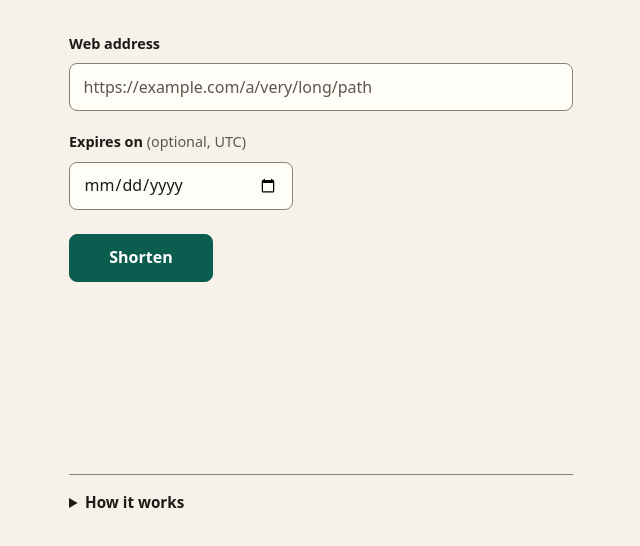
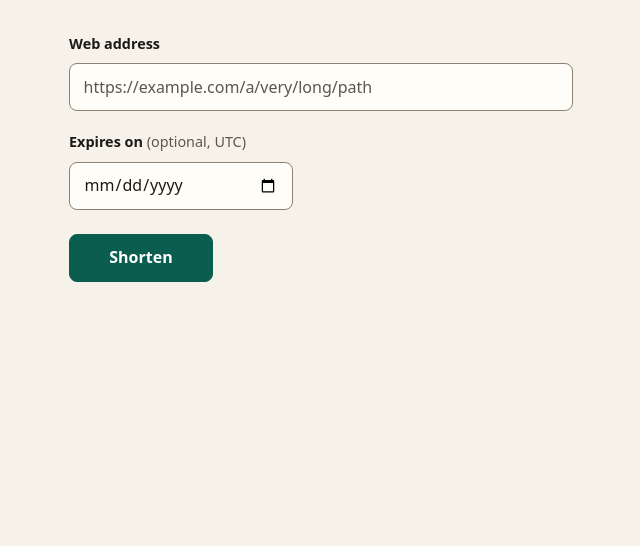
Before and after one commit to Thai2229/URL-Shortener, a website: page public/index.html in a window 1280 px wide. Shown: the part 276-822 px from the top of the page, without its empty margins (319-959 px from the left). After the commit the page ends 800 px from the top, so only its background shows below. Drawn offline with Linux system fonts and the light colour scheme.

Commit message:
README: live demo, demo clip, tech stack and system design diagrams; drop How it works
The README now links the deployed app, embeds a short clip of it being
used, lists the tools it is built with, and explains the design with four
Mermaid diagrams: the two deployments, a redirect, creating a link and
counting clicks. The collapsed How it works section is removed from the
landing page along with its CSS.

Co-Authored-By: Claude Sonnet 5.5 <noreply@anthropic.com>
Claude-Session: https://claude.ai/code/session_013AA2twwttW6XpR3ANfm1FV

```diff
--- a/public/index.html
+++ b/public/index.html
@@ -60,16 +60,6 @@
           reload.
         </p></noscript
       >
-
-      <details>
-        <summary>How it works</summary>
-        <p>
-          Each link gets a random code stored in Postgres, with a Redis cache in
-          front for fast redirects. Creating links is rate limited per IP
-          address. Clicks are counted asynchronously, so counts can lag a little
-          behind.
-        </p>
-      </details>
     </main>
     <script src="/app.js" defer></script>
   </body>
--- a/public/styles.css
+++ b/public/styles.css
@@ -190,23 +190,6 @@ button:disabled {
   color: var(--error);
   font-weight: 600;
 }
-details {
-  margin-top: 2rem;
-  padding-top: 1rem;
-  border-top: 1px solid var(--line);
-  color: var(--muted);
-  font-size: 0.95rem;
-}
-summary {
-  cursor: pointer;
-  color: var(--text);
-  font-weight: 600;
-  width: fit-content;
-}
-details p {
-  margin: 0.75rem 0 0;
-  max-width: 60ch;
-}
 @media (prefers-reduced-motion: reduce) {
   * {
     transition: none !important;
```
Also changed, not shown: README.md, docs/assets/demo.gif (added).
